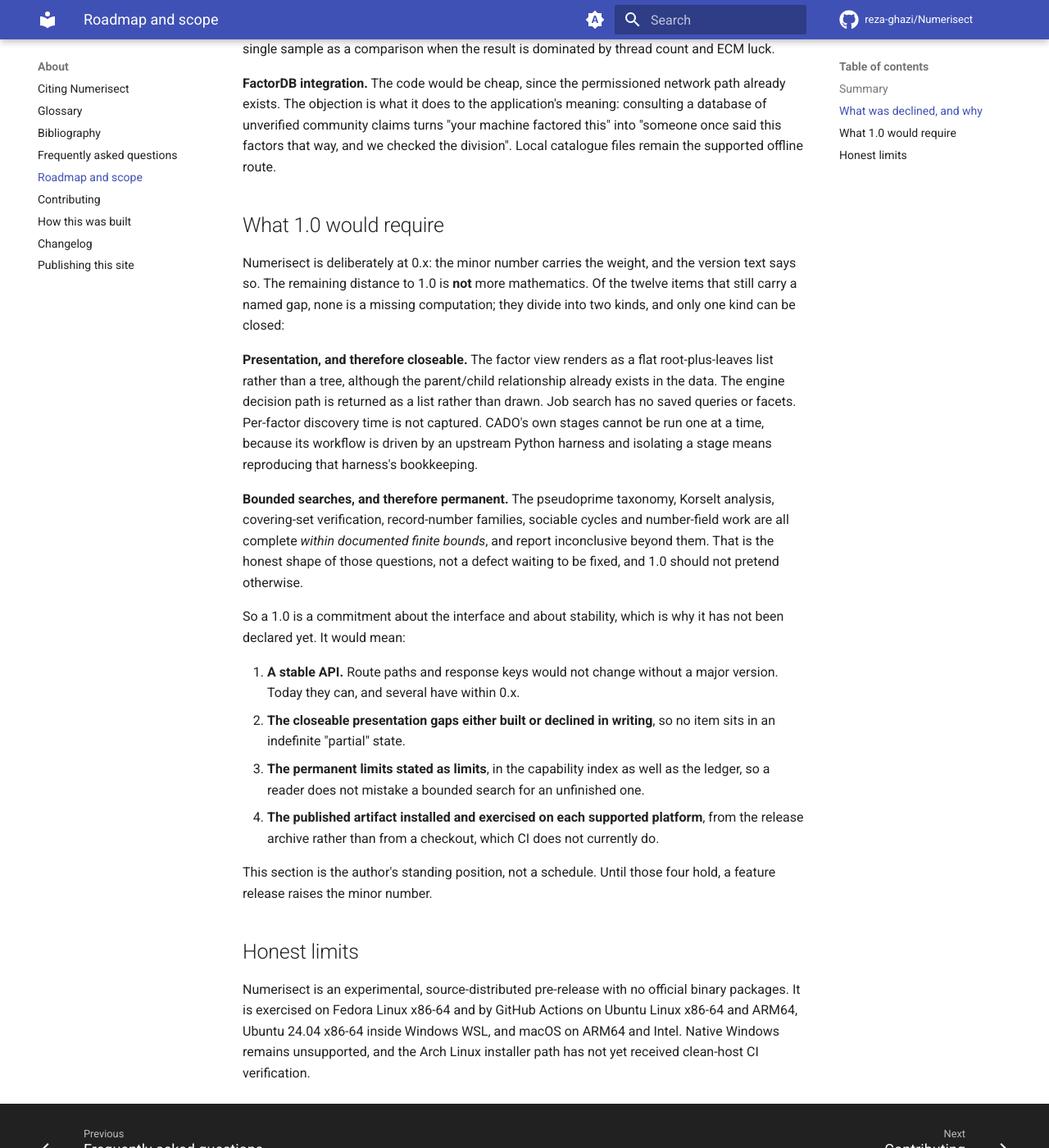
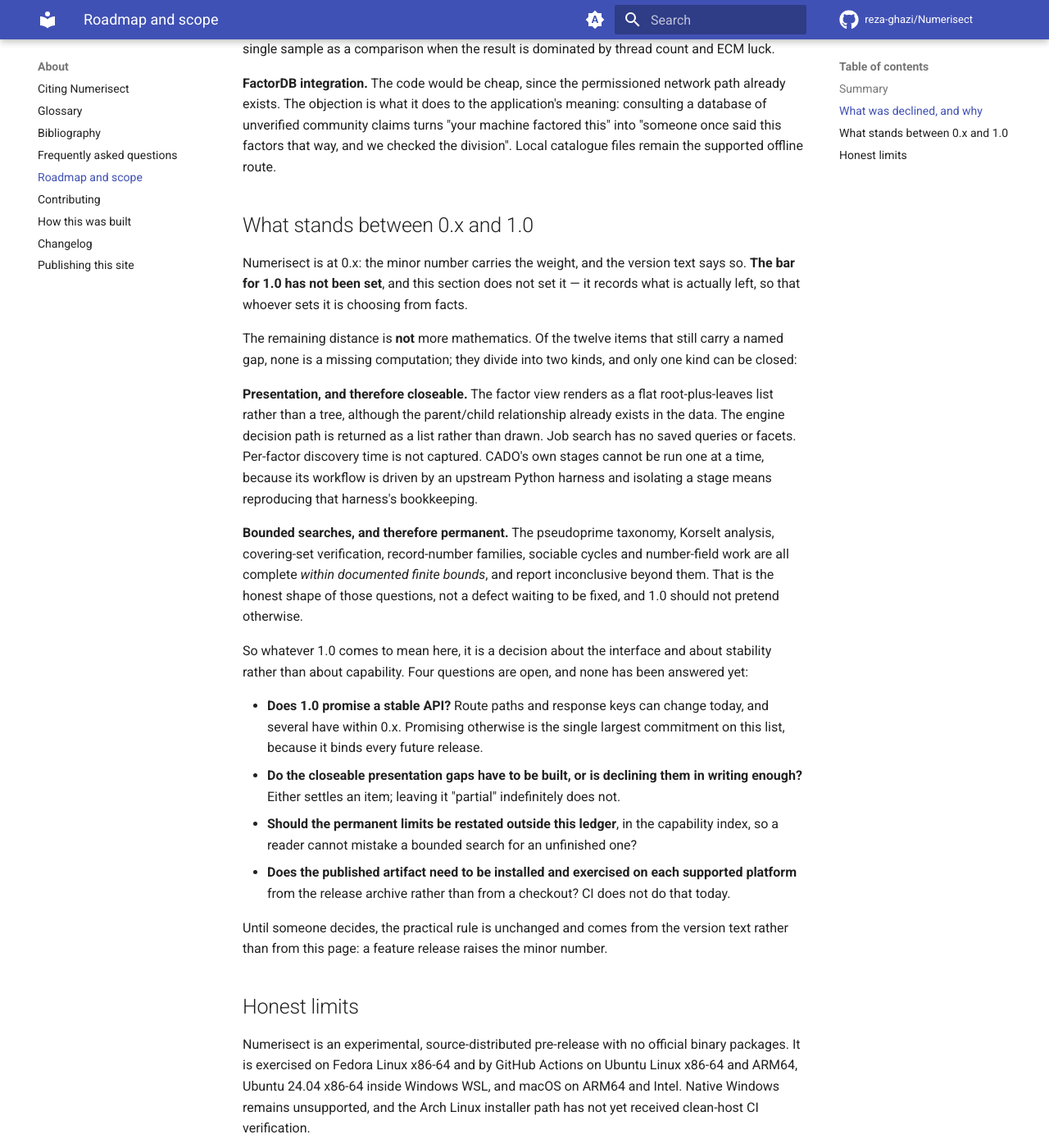
Before and after one commit to reza-ghazi/Numerisect, an MkDocs documentation site: the page built from docs/about/roadmap.md, in a window 1280 px wide and 1400 px high, scrolled down 1208 px. Shown: the whole window at 82% size. Built offline with MkDocs 1.6.1 and Material for MkDocs 9.7.7, drawn with Linux system fonts in a browser that asks for light colours; comment, search, counter and statistics services are not loaded.

Commit message:
docs: stop asserting a 1.0 policy the author never set
The roadmap's 1.0 section, added in 0.11.0, listed four numbered
commitments — a stable API, the closeable gaps built or declined in writing,
the permanent limits restated in the capability index, the published artifact
exercised on each platform — and ended with "this section is the author's
standing position". That attribution was false. I wrote those criteria, and
the author had agreed to none of them; they were published in the project's
documentation as settled policy.

The section is now "What stands between 0.x and 1.0". It says plainly that
the bar for 1.0 has not been set, that the page does not set it, and puts the
same four points as open questions for whoever does. The practical rule is
attributed where it actually comes from: the version text, not this page.

The factual half is unchanged, because it is checkable against the ledger:
twelve items carry a named gap, none is a missing computation, and they split
into presentation items that can be closed and bounded searches that are the
honest shape of the question.

Co-Authored-By: Claude Opus 5 (1M context) <noreply@anthropic.com>
Claude-Session: https://claude.ai/code/session_01Y1rsDyNav7N51SgAP47dk2

```diff
--- a/docs/about/roadmap.md
+++ b/docs/about/roadmap.md
@@ -46,12 +46,15 @@ database of unverified community claims turns "your machine factored this" into
 once said this factors that way, and we checked the division". Local catalogue files
 remain the supported offline route.
 
-## What 1.0 would require
+## What stands between 0.x and 1.0
 
-Numerisect is deliberately at 0.x: the minor number carries the weight, and the version
-text says so. The remaining distance to 1.0 is **not** more mathematics. Of the twelve
-items that still carry a named gap, none is a missing computation; they divide into two
-kinds, and only one kind can be closed:
+Numerisect is at 0.x: the minor number carries the weight, and the version text says so.
+**The bar for 1.0 has not been set**, and this section does not set it — it records what
+is actually left, so that whoever sets it is choosing from facts.
+
+The remaining distance is **not** more mathematics. Of the twelve items that still carry
+a named gap, none is a missing computation; they divide into two kinds, and only one kind
+can be closed:
 
 **Presentation, and therefore closeable.** The factor view renders as a flat
 root-plus-leaves list rather than a tree, although the parent/child relationship already
@@ -66,20 +69,23 @@ number-field work are all complete *within documented finite bounds*, and report
 inconclusive beyond them. That is the honest shape of those questions, not a defect
 waiting to be fixed, and 1.0 should not pretend otherwise.
 
-So a 1.0 is a commitment about the interface and about stability, which is why it has not
-been declared yet. It would mean:
+So whatever 1.0 comes to mean here, it is a decision about the interface and about
+stability rather than about capability. Four questions are open, and none has been
+answered yet:
 
-1. **A stable API.** Route paths and response keys would not change without a major
-   version. Today they can, and several have within 0.x.
-2. **The closeable presentation gaps either built or declined in writing**, so no item
-   sits in an indefinite "partial" state.
-3. **The permanent limits stated as limits**, in the capability index as well as the
-   ledger, so a reader does not mistake a bounded search for an unfinished one.
-4. **The published artifact installed and exercised on each supported platform**, from the
-   release archive rather than from a checkout, which CI does not currently do.
+- **Does 1.0 promise a stable API?** Route paths and response keys can change today, and
+  several have within 0.x. Promising otherwise is the single largest commitment on this
+  list, because it binds every future release.
+- **Do the closeable presentation gaps have to be built, or is declining them in writing
+  enough?** Either settles an item; leaving it "partial" indefinitely does not.
+- **Should the permanent limits be restated outside this ledger**, in the capability index,
+  so a reader cannot mistake a bounded search for an unfinished one?
+- **Does the published artifact need to be installed and exercised on each supported
+  platform** from the release archive rather than from a checkout? CI does not do that
+  today.
 
-This section is the author's standing position, not a schedule. Until those four hold, a
-feature release raises the minor number.
+Until someone decides, the practical rule is unchanged and comes from the version text
+rather than from this page: a feature release raises the minor number.
 
 ## Honest limits
 
```
Also changed, not shown: CHANGELOG.md (+11 -0 lines).
